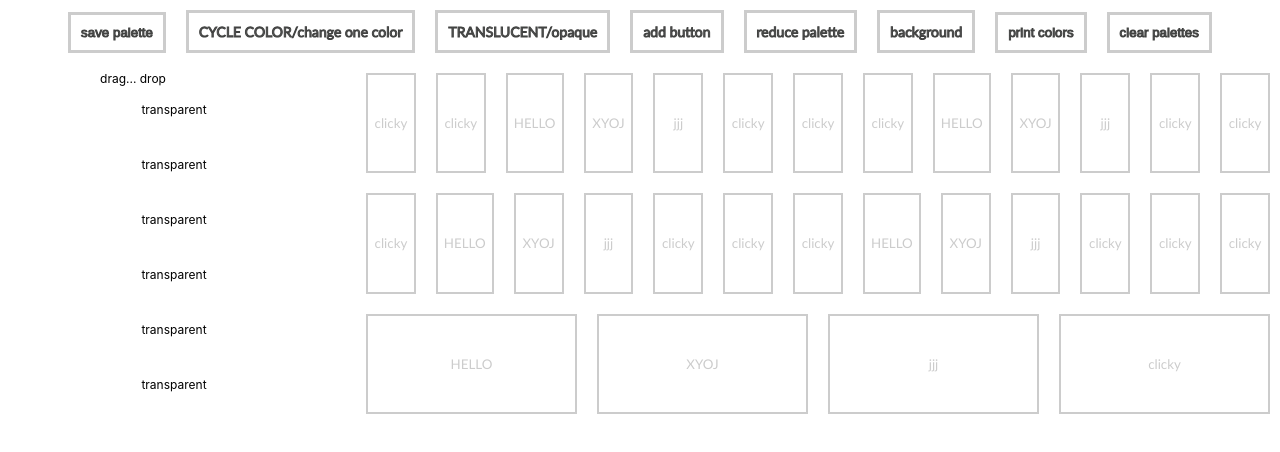
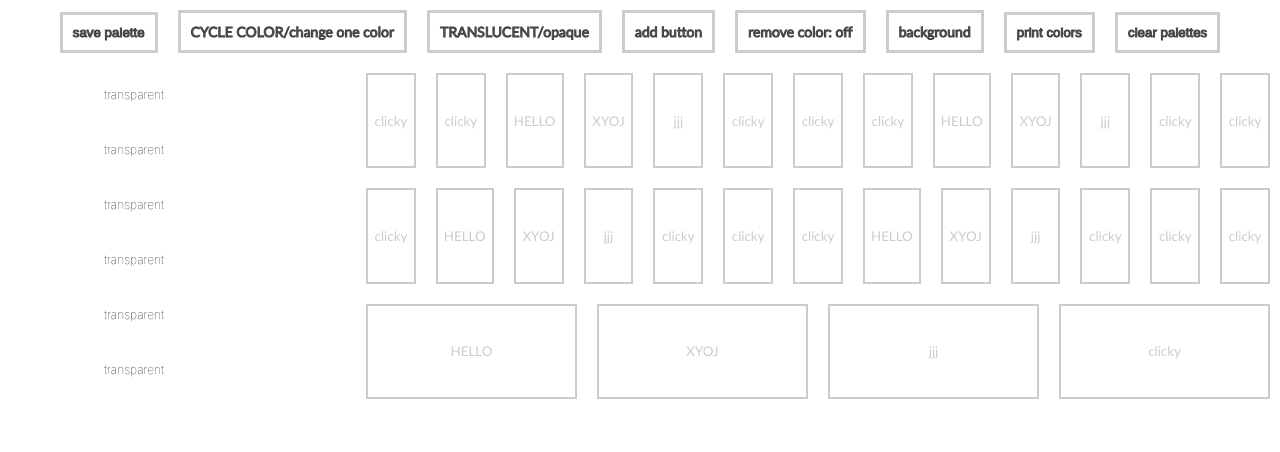
Before and after one commit to paulpaulx1/toneBoard2, a React (Create React App) app: page / in a window 1280 px wide. Shown: the top 452 px of the page. Built offline with nearby package versions, Linux system fonts and the light colour scheme.

Commit message:
better version

```diff
--- a/src/App.css
+++ b/src/App.css
@@ -70,7 +70,7 @@ border: var(--outline);
 } */
 .mapflex {
   display: flex;
-  flex-direction: column;
+  flex-direction: row;
   flex-wrap: wrap;
   align-content: stretch;
   justify-content: top;
--- a/src/App.js
+++ b/src/App.js
@@ -279,7 +279,7 @@ class App extends React.Component {
         await this.setState({
           ...this.state,
           colors: tempReduce,
-          reduce: !this.state.reduce
+
         })
 
       }
@@ -470,7 +470,7 @@ class App extends React.Component {
           onClick={()=>this.setState({...this.state, reduce: !this.state.reduce})}
           style={styleObj}
         >
-          reduce palette
+          {this.state.reduce === false ? 'remove color: off' : 'remove color: on'}
         </button>
         <button
           className='changeOneColor'
@@ -490,7 +490,9 @@ class App extends React.Component {
 
         <header className='flex-container'>
           <div className='flex-boi'>
-          <DragnDrop colors={this.state.colors} className='badboi' />
+
+          <DragnDrop colors={this.state.colors} className='badboi' >DRAG AND DROP</DragnDrop>
+
           <div className='doublebadboi' >
             {colorMap}
             {colorMap}
@@ -511,9 +513,9 @@ class App extends React.Component {
           {/* <DragnDrop colors={this.state.colors}/> */}
           <div/>
           <div className="mapflex">
-            <div></div>
-        {Object.values(localStorage).map((colorArray, index)=> <>HELLOOOO <DragnDrop colors={colorArray.split('),').map((color, i)=>
-        i === colorArray.split('),').length -1? color : color+=")")} key={nanoid()} />HELLLOOOOOOO</>)
+            {/* <div></div> */}
+        {Object.values(localStorage).map((colorArray, index)=> <> <DragnDrop colors={colorArray.split('),').map((color, i)=>
+        i === colorArray.split('),').length -1? color : color+=")")} key={nanoid()} /></>)
   }<div/>
           {localMap}
 
--- a/src/DragnDrop.js
+++ b/src/DragnDrop.js
@@ -2,21 +2,31 @@ import React, { Component, useEffect, useState } from "react";
 import ReactDOM from "react-dom";
 import { DragDropContext, Droppable, Draggable } from "react-beautiful-dnd";
 import * as Tone from 'tone';
+import { nanoid } from 'nanoid';
+
+
+// model.id = nanoid() //=> "4f90d13a42"
 
 // fake data generator
-const getItems = count =>
+const getItems =
+count =>
 	Array.from({ length: count }, (v, k) => k).map(k => ({
 		id: `item-${k}`,
 		content: `item ${k}`
-	}));
+    }));
+
+
 
 // a little function to help us with reordering the result
 const reorder = (list, startIndex, endIndex) => {
+    console.log(list, startIndex, endIndex)
 	const result = Array.from(list);
 	const [removed] = result.splice(startIndex, 1);
 	result.splice(endIndex, 0, removed);
+    console.log(result)
+    // list = result
+    return result;
 
-	return result;
 };
 
 const grid = 8;
@@ -30,8 +40,8 @@ const getItemStyle = (isDragging, draggableStyle, colors, index) => ({
     border: '3px ccc',
 	// change background colour if dragging
 	background: colors[index],
-    width: 300,
-    marginRight: 50,
+    width: 220,
+    // marginRight: 200,
 	// styles we need to apply on draggables
 	...draggableStyle
 });
@@ -40,14 +50,18 @@ const getListStyle = isDraggingOver => ({
 	background: 'transparent',
 	padding: grid,
   width: 250,
-  position: "relative"
+//   position: "relative"
 });
 
 const queryAttr = "data-rbd-drag-handle-draggable-id";
 
 export default function App ( props ) {
 	const [placeholderProps, setPlaceholderProps] = useState({});
-	const [items, setItems] = useState(getItems(6));
+    const [items, setItems] = useState(getItems(props.colors ? props.colors.length : 6));
+    const [colors, setColors] = useState(props.colors)
+    // useEffect(() => {
+    //    props.color
+    //   });
     const notes = ['A', 'B', 'C', 'D', 'E', 'F', 'G'];
     let randomNote = Math.floor(Math.random() * 7);
 	const onDragEnd = result => {
@@ -57,7 +71,9 @@ export default function App ( props ) {
 		}
 
     setPlaceholderProps({})
-        setItems(items => reorder(items, result.source.index, result.destination.index));
+        setItems(items => reorder( items, result.source.index, result.destination.index));
+        setColors(colors => reorder(colors, result.source.index, result.destination.index))
+
         const synth = new Tone.PolySynth().toDestination();
         synth.set({ detune: -200 });
         synth.triggerAttackRelease([notes[randomNote] + '4'], .2);
@@ -101,8 +117,8 @@ export default function App ( props ) {
 	// But in this example everything is just done in one place for simplicity
 	return (
         props.colors ?
-		<DragDropContext colors={props.colors} onDragEnd={onDragEnd} onDragUpdate={onDragUpdate}>
-			<Droppable colors={props.colors} droppableId="droppable">
+		<DragDropContext  colors={props.colors} onDragEnd={onDragEnd} onDragUpdate={onDragUpdate} setColors={props.colors}>
+			<Droppable colors={props.colors} setColors={props.colors} droppableId="droppable" >
 				{(provided, snapshot) => (
 					<div
 						{...provided.droppableProps}
@@ -110,11 +126,11 @@ export default function App ( props ) {
                         style={getListStyle(snapshot.isDraggingOver)}
 
 					>
-                        drag... drop  {Object.values(localStorage).map((color, index)=>props.colors.join() === color ? Object.keys(localStorage)[index] :console.log(color, props.colors))}
+                        {Object.values(localStorage).map((color, index)=>props.colors.join() === color ? Object.keys(localStorage)[index] : null)}
 						{items.map((item, index) => (
 
-                            <>
-							<Draggable colors={props.colors} key={item.id} draggableId={item.id} index={index}>
+                            <div style={{background: 'transparent', fontWeight: 20}}>
+							<Draggable colors={props.colors} key={item.id} draggableId={item.id} index={index} setColors={props.colors}>
 								{(provided, snapshot) => (
 									<div className="dragger"
 										ref={provided.innerRef}
@@ -133,9 +149,10 @@ export default function App ( props ) {
 									</div>
 								)}
 							</Draggable>
-                            </>
+
+                            </div>
 						))}
-
+{/* <button type="button" onClick={localStorage.removeItem(Object.values(localStorage).map((color, index)=>props.colors.join() === color ? localStorage[Object.keys(localStorage)[index]] : console.log(color)))} /> */}
 						{provided.placeholder}
             {/* <CustomPlaceholder snapshot={snapshot} /> */}
             <div style={{
--- a/src/SaveDragnDrop.js
+++ b/src/SaveDragnDrop.js
@@ -2,6 +2,7 @@ import React, { Component, useEffect, useState } from "react";
 import ReactDOM from "react-dom";
 import { DragDropContext, Droppable, Draggable } from "react-beautiful-dnd";
 import * as Tone from 'tone';
+
 
 // fake data generator
 const getItems = count =>
@@ -102,7 +103,7 @@ export default function App ( props ) {
 	return (
         props.colors ?
 		<DragDropContext colors={props.colors} onDragEnd={onDragEnd} onDragUpdate={onDragUpdate}>
-			<Droppable colors={props.colors} droppableId="droppable">
+			<Droppable key={nanoid()} colors={props.colors} droppableId="droppable">
 				{(provided, snapshot) => (
 					<div
 						{...provided.droppableProps}
```
Also changed, not shown: 1 other file (tests, documents, lock files or other folders).
